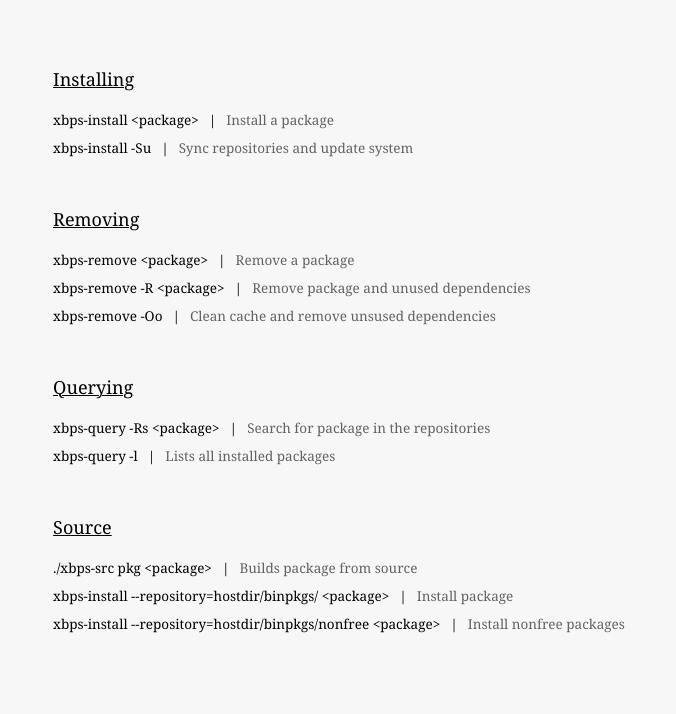
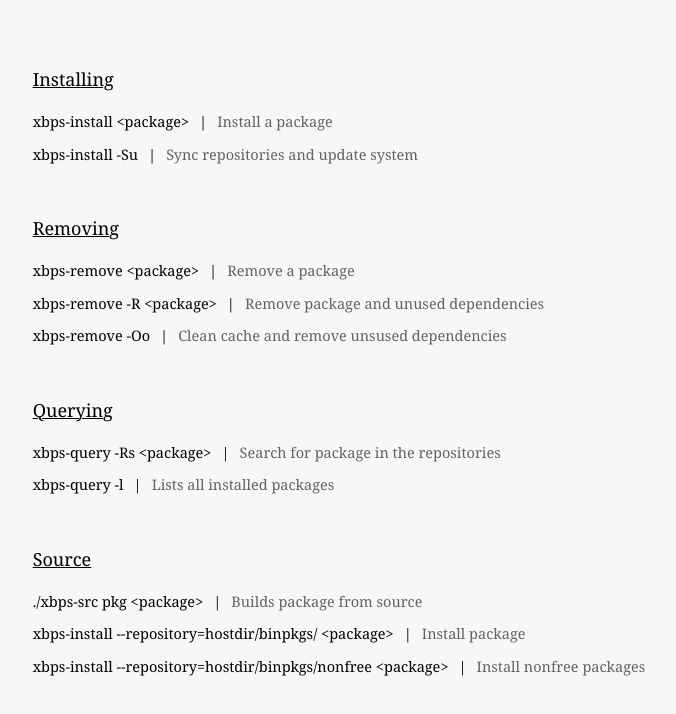
Before and after one commit to JamieBurridge/xbps-cheatsheet, a website: page index.html in a window 1280 px wide. Shown: the part 120-834 px from the top of the page, without its empty margins (301-977 px from the left). Before the commit the page ends 803 px from the top, so only its background shows below. Drawn offline with Linux system fonts and the light colour scheme.

Commit message:
Changed comamnd font size and line spacing

```diff
--- a/css/styles.css
+++ b/css/styles.css
@@ -58,10 +58,10 @@ header > h1 {
 }
 
 .commands-list > .command-row {
-  font-size: 1.35rem;
+  font-size: 1.45rem;
   display: flex;
   gap: 1rem;
-  padding-bottom: 1rem;
+  padding-bottom: 1.25rem;
 }
 
 .commands-list > .command-row > .command-desc {
```
